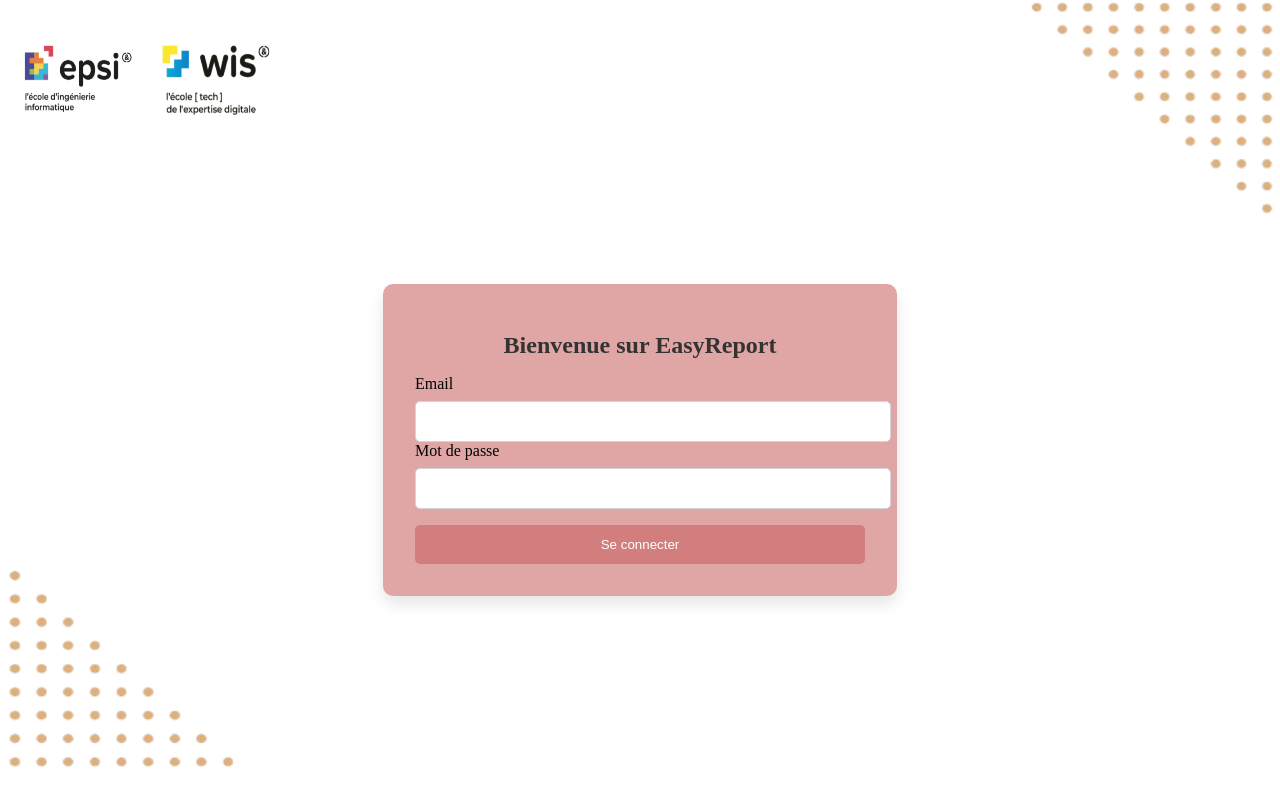
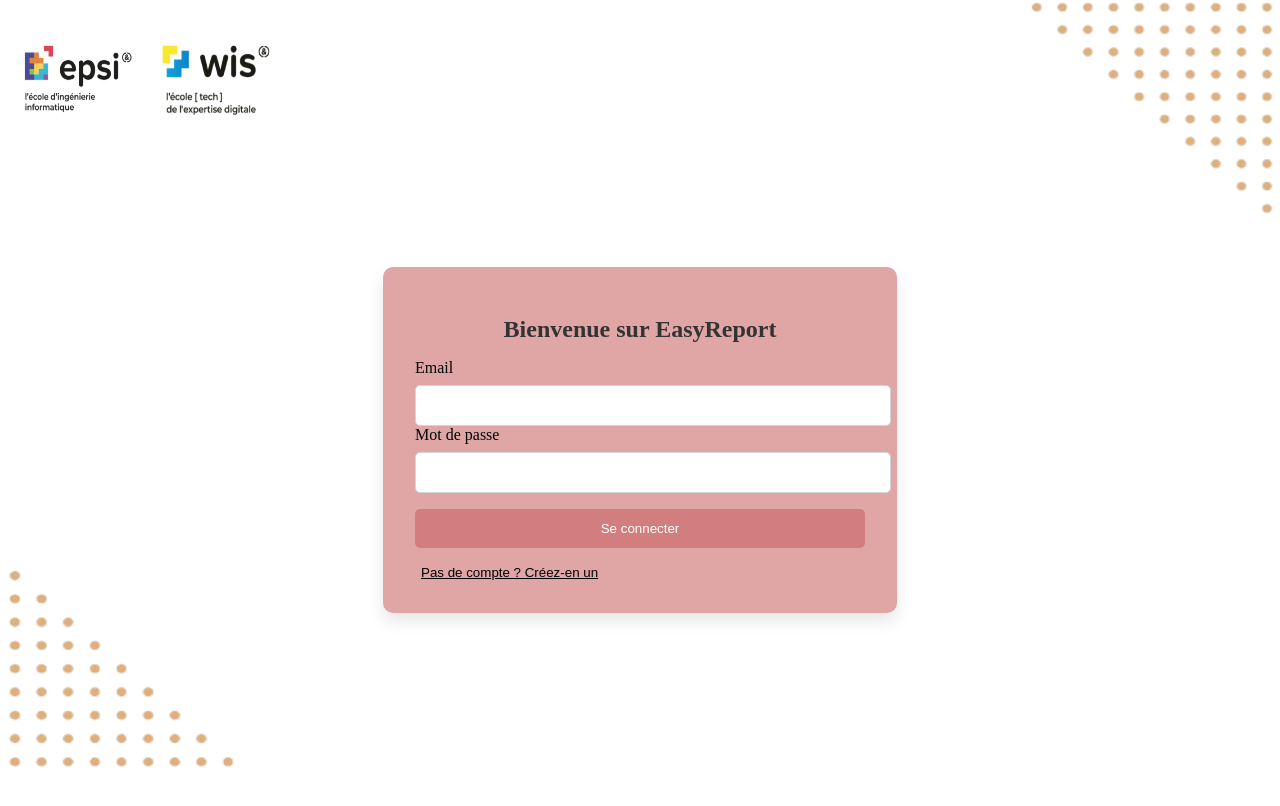
Before and after one commit to azizchouikha/student-feedback-app, a Next.js app in the folder frontend/: page /login in a window 1280 px wide. Shown: the top 806 px of the page. Built offline with nearby package versions, Linux system fonts and the light colour scheme.

Commit message:
création de compte

```diff
--- a/frontend/src/pages/login.js
+++ b/frontend/src/pages/login.js
@@ -1,6 +1,9 @@
+// // export default Login;
 // import { useState } from 'react';
 // import axios from 'axios';
 // import Router from 'next/router';
+// import styles from './login.module.css';
+// import Image from 'next/image';
 
 // const Login = () => {
 //     const [email, setEmail] = useState('');
@@ -11,21 +14,45 @@
 //         e.preventDefault();
 
 //         try {
+
 //             const response = await axios.post('/api/login', { mail: email, password: password });
+
 //             console.log('Login successful:', response.data);
-//             Router.push('/home');
+
+
+
+//             if (response.data.redirect.includes('admin_dashboard')) {
+
+//                 Router.push('/home_admin');
+
+//             } else {
+
+//                 Router.push('/home');
+
+//             }
+
 //         } catch (err) {
+
 //             setError(err.response?.data?.error || 'Unexpected error occurred');
+
 //             console.error('Login failed:', err);
+
 //         }
+
+//         //--------------------------------------------------------------------------------------------
+
 //     };
 
 //     return (
-//         <div className="flex flex-col items-center justify-center min-h-screen bg-gray-100">
-//             <div className="p-8 bg-white rounded shadow-md">
-//                 <h1 className="text-lg font-bold">Login</h1>
-//                 {error && <p className="text-red-500">{error}</p>}
-//                 <form onSubmit={handleLogin} className="mt-4">
+//         <div className={styles.container}>
+//             <div className={styles.logoContainer}>
+//                 <Image src="/images/Charte_graphique_Workshop_2024-removebg-preview.webp" alt="Logo 1" className={styles.logo} width={150} height={100} />
+//             </div>
+//             <div className={styles.card}>
+//                 <h1 className={styles.title}>Bienvenue sur
+//                 EasyReport</h1>
+//                 {error && <p className={styles.errorMessage}>{error}</p>}
+//                 <form onSubmit={handleLogin}>
 //                     <label htmlFor="email" className="block">
 //                         Email
 //                         <input
@@ -34,30 +61,48 @@
 //                             value={email}
 //                             onChange={(e) => setEmail(e.target.value)}
 //                             required
-//                             className="w-full p-2 mt-1 border rounded"
+//                             className={styles.inputField}
 //                         />
 //                     </label>
 //                     <label htmlFor="password" className="block mt-3">
-//                         Password
+//                         Mot de passe
 //                         <input
 //                             type="password"
 //                             id="password"
 //                             value={password}
 //                             onChange={(e) => setPassword(e.target.value)}
 //                             required
-//                             className="w-full p-2 mt-1 border rounded"
+//                             className={styles.inputField}
 //                         />
 //                     </label>
-//                     <button type="submit" className="px-4 py-2 mt-4 text-white bg-blue-500 rounded hover:bg-blue-600">
-//                         Log In
+//                     <button type="submit" className={styles.button}>
+//                        Se connecter
 //                     </button>
 //                 </form>
 //             </div>
+
+//             <Image
+//                 src="/images/24-removebg-preview.webp"
+//                 alt="Rectangle Top Right"
+//                 className={styles.backgroundTopRight}
+//                 width={1000}
+//                 height={500}
+//             />
+//             <Image
+//                 src="/images/23-removebg-preview.webp"
+//                 alt="Rectangle Bottom Left"
+//                 className={styles.backgroundBottomLeft}
+//                 width={1000}
+//                 height={500}
+//             />
 //         </div>
 //     );
 // };
 
 // export default Login;
+
+
+
 import { useState } from 'react';
 import axios from 'axios';
 import Router from 'next/router';
@@ -67,39 +112,48 @@ import Image from 'next/image';
 const Login = () => {
     const [email, setEmail] = useState('');
     const [password, setPassword] = useState('');
+    const [name, setName] = useState('');
+    const [surname, setSurname] = useState('');
+    const [isRegistering, setIsRegistering] = useState(false);
     const [error, setError] = useState('');
 
     const handleLogin = async (e) => {
         e.preventDefault();
 
         try {
-
             const response = await axios.post('/api/login', { mail: email, password: password });
-
             console.log('Login successful:', response.data);
 
+            if (response.data.redirect.includes('admin_dashboard')) {
+                Router.push('/home_admin');
+            } else {
+                Router.push('/home');
+            }
+        } catch (err) {
+            setError(err.response?.data?.error || 'Unexpected error occurred');
+            console.error('Login failed:', err);
+        }
+    };
 
+    const handleRegister = async (e) => {
+        e.preventDefault();
 
-            if (response.data.redirect.includes('admin_dashboard')) {
+        try {
+            const response = await axios.post('/api/register', {
+                email: email,
+                password: password,
+                name: name,
+                surname: surname
+            });
 
-                Router.push('/home_admin');
-
-            } else {
-
-                Router.push('/home');
-
+            if (response.status === 201) {
+                alert('Compte créé avec succès. Vous pouvez maintenant vous connecter.');
+                setIsRegistering(false); // Revenir à la page de login
             }
-
         } catch (err) {
-
             setError(err.response?.data?.error || 'Unexpected error occurred');
-
-            console.error('Login failed:', err);
-
+            console.error('Registration failed:', err);
         }
-
-        //--------------------------------------------------------------------------------------------
-
     };
 
     return (
@@ -108,10 +162,36 @@ const Login = () => {
                 <Image src="/images/Charte_graphique_Workshop_2024-removebg-preview.webp" alt="Logo 1" className={styles.logo} width={150} height={100} />
             </div>
             <div className={styles.card}>
-                <h1 className={styles.title}>Bienvenue sur
-                EasyReport</h1>
+                <h1 className={styles.title}>{isRegistering ? "Créer un compte" : "Bienvenue sur EasyReport"}</h1>
                 {error && <p className={styles.errorMessage}>{error}</p>}
-                <form onSubmit={handleLogin}>
+
+                <form onSubmit={isRegistering ? handleRegister : handleLogin}>
+                    {isRegistering && (
+                        <>
+                            <label htmlFor="name" className="block">
+                                Nom
+                                <input
+                                    type="text"
+                                    id="name"
+                                    value={name}
+                                    onChange={(e) => setName(e.target.value)}
+                                    required
+                                    className={styles.inputField}
+                                />
+                            </label>
+                            <label htmlFor="surname" className="block mt-3">
+                                Prénom
+                                <input
+                                    type="text"
+                                    id="surname"
+                                    value={surname}
+                                    onChange={(e) => setSurname(e.target.value)}
+                                    required
+                                    className={styles.inputField}
+                                />
+                            </label>
+                        </>
+                    )}
                     <label htmlFor="email" className="block">
                         Email
                         <input
@@ -135,9 +215,19 @@ const Login = () => {
                         />
                     </label>
                     <button type="submit" className={styles.button}>
-                       Se connecter
+                        {isRegistering ? "S'inscrire" : "Se connecter"}
                     </button>
                 </form>
+
+                <button
+                    className={styles.switchModeButton}
+                    onClick={() => {
+                        setIsRegistering(!isRegistering);
+                        setError(''); // Reset error message when switching
+                    }}
+                >
+                    {isRegistering ? "Vous avez déjà un compte ? Connectez-vous" : "Pas de compte ? Créez-en un"}
+                </button>
             </div>
 
             <Image
--- a/frontend/src/pages/login.module.css
+++ b/frontend/src/pages/login.module.css
@@ -92,3 +92,12 @@
     transform: translate(-40%, 7%);
     opacity: 10; /* Ajustez l'opacité si nécessaire */
 }
+
+.switchModeButton {
+    margin-top: 1rem;
+    background-color: transparent;
+    border: none;
+    color: #000000;
+    cursor: pointer;
+    text-decoration: underline;
+}
```
Also changed, not shown: 1 other file (tests, documents, lock files or other folders).
